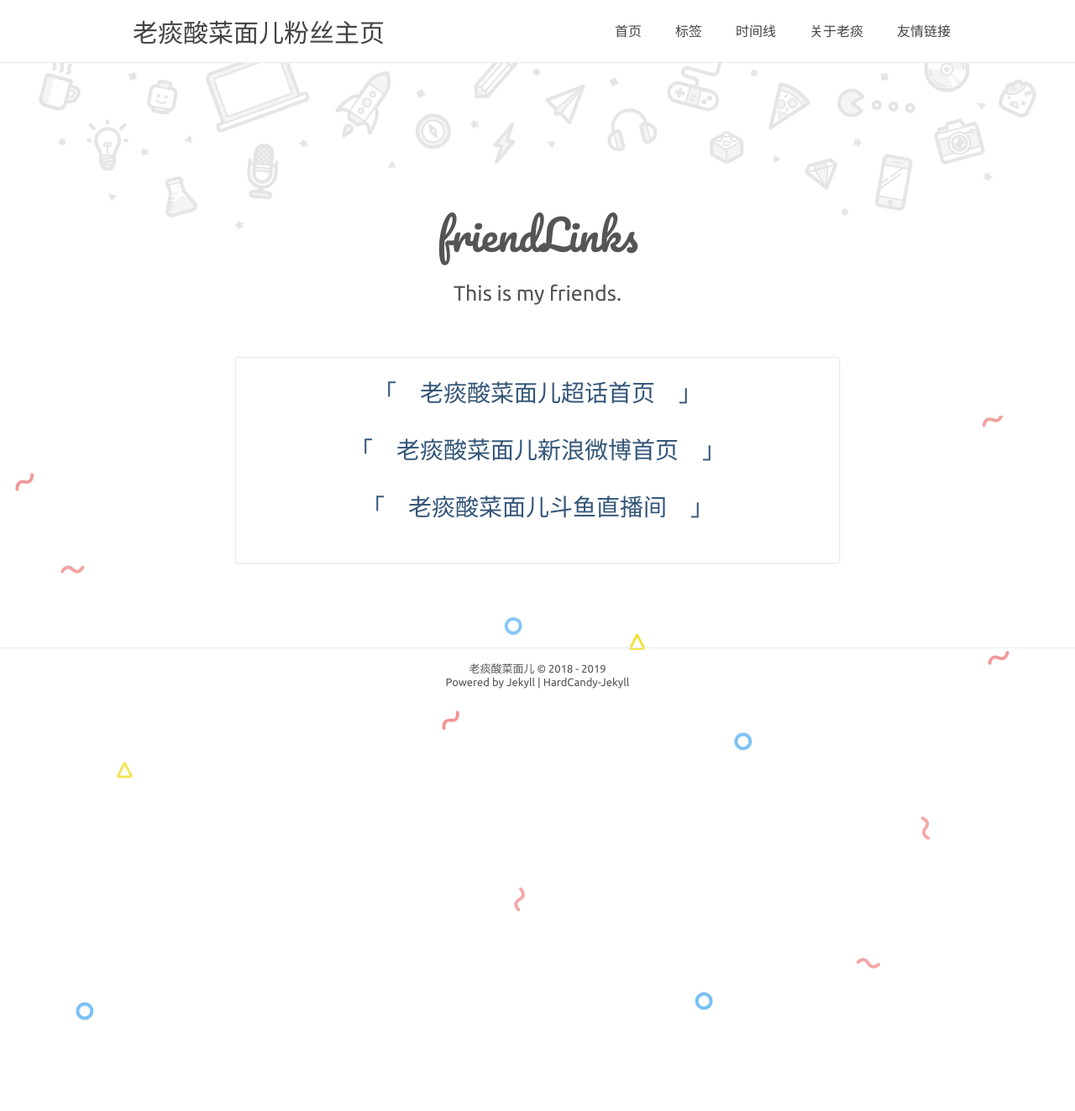
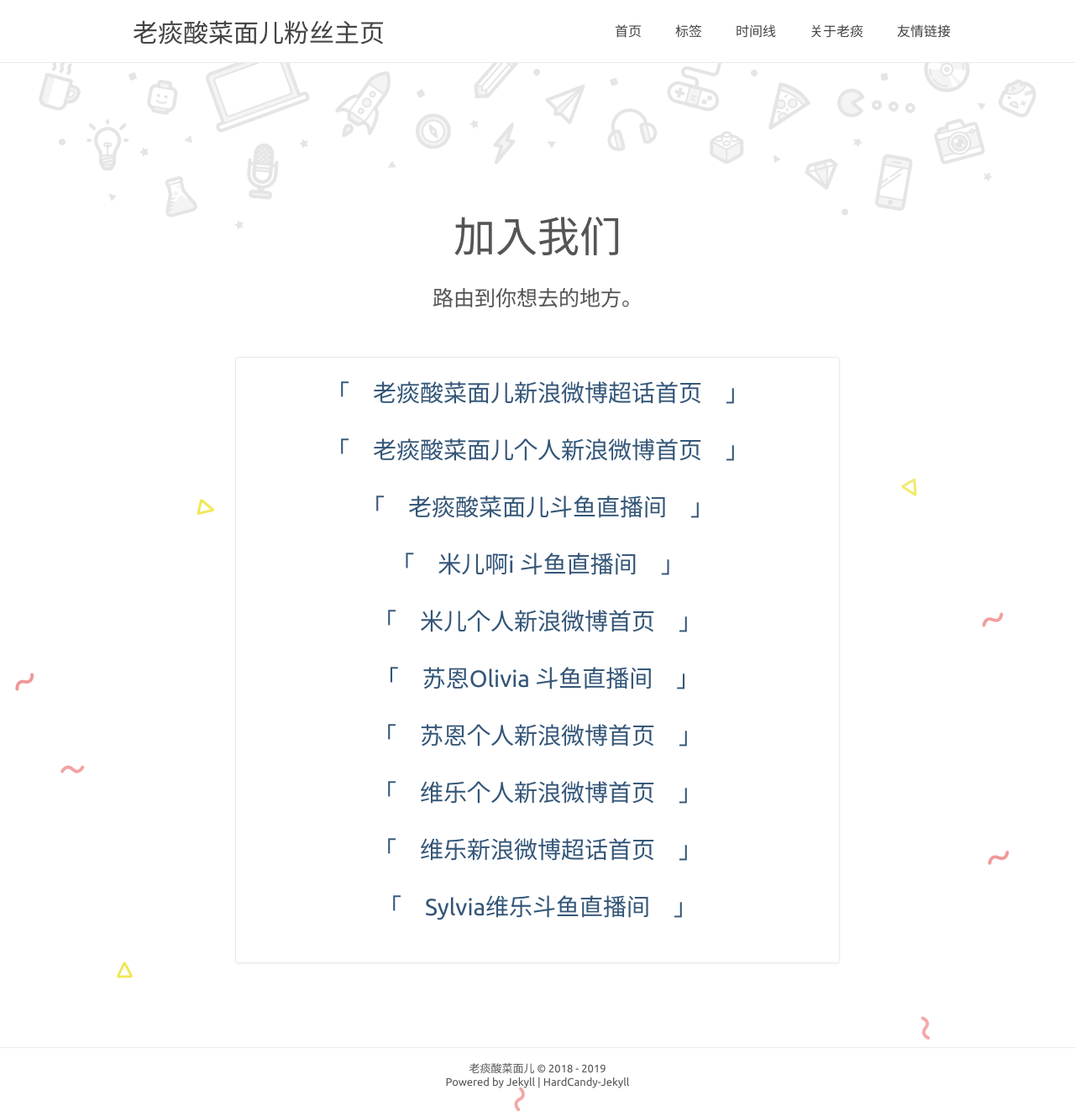
Before and after one commit to grandtanfans/grandtanfans.github.io, a Jekyll site: the page built from friendLink.html, in a window 1280 px wide. Shown: the whole page at 84% size. Built offline with Jekyll 4.4.1, drawn with Linux system fonts in a browser that asks for light colours; comment, search, counter and statistics services are not loaded.

Commit message:
feat: update

```diff
--- a/_config.yml
+++ b/_config.yml
@@ -14,10 +14,10 @@
 
 # 博主
 author: true
-name: 'your awesome name'
-NickName: '老痰酸菜面儿'
+name: '老痰酸菜面儿应援团'
+NickName: '痰黄刀'
 webtitle: '老痰酸菜面儿粉丝主页'
-bio: '老痰粉丝团主页之一，非痰本人，亦不代表老痰相关立场。'
+bio: '老痰粉丝团主页之一，博主非痰本人，亦不代表老痰相关立场。'
 about: true
 aboutyou: '老痰者，名痰咏麟，广东肇庆人也。痰风流倜傥，绝类坐拥女粉无数之赵又廷。<br/>性宽和温雅，于建筑艺术颇有钻研，位除项目经理，有高级工程师之才，苟全产值于工地。<br/>痰生喜团建，亦颇好音律。尝于夜深人静之时，观苏、米之舞，振臂一呼，万人皆嘶，甚欢；尝歌《三角题》之曲，绕梁三日，闻者咸称之曰“屌”。'
 portraits: '/assets/profile.jpg' # your portraits image file path
@@ -59,9 +59,16 @@
 
 # 友情链接
 friends:
-  老痰酸菜面儿超话首页: 'https://www.weibo.com/p/100808c9bf185bddd18c52092ca1528b4d683a'
-  老痰酸菜面儿新浪微博首页: 'https://weibo.com/u/1790149570'
+  老痰酸菜面儿新浪微博超话首页: 'https://www.weibo.com/p/100808c9bf185bddd18c52092ca1528b4d683a'
+  老痰酸菜面儿个人新浪微博首页: 'https://weibo.com/u/1790149570'
   老痰酸菜面儿斗鱼直播间: 'https://www.douyu.com/2295410'
+  米儿啊i 斗鱼直播间: 'https://www.douyu.com/52011'
+  米儿个人新浪微博首页: 'https://weibo.com/u/5976742820'
+  苏恩Olivia 斗鱼直播间: 'https://www.douyu.com/42666'
+  苏恩个人新浪微博首页: 'https://weibo.com/u/6051078087'
+  维乐个人新浪微博首页: 'https://weibo.com/u/6493636275'
+  维乐新浪微博超话首页: 'https://weibo.com/p/100808f256ebff513f26d7046caa5556cb373d'
+  Sylvia维乐斗鱼直播间: 'https://www.douyu.com/3742334'
 
 # 评论 最佳体验 在disqus、livere和Gitment之间三选一
 # disqus 评论
--- a/friendLink.html
+++ b/friendLink.html
@@ -1,8 +1,8 @@
 ---
 layout: default
 title: 友情链接
-page-title: friendLinks
-home-title: This is my friends.
+page-title: 加入我们
+home-title: 路由到你想去的地方。
 description:
 ---
 
--- a/index.html
+++ b/index.html
@@ -1,9 +1,9 @@
 ---
 layout: default
-title: your awesome title
+title: 老痰酸菜面儿
 page-title: your awesome page-title.
 home-title: your awesome home-title.
-description: description
+description: 今天的不团建，只是为了更好地充电。
 ---
 
 {% include header.html %}
--- a/tags.html
+++ b/tags.html
@@ -2,7 +2,7 @@
 layout: default
 title: 标签
 page-title: tags
-home-title: Let's pick something.
+home-title: 划重点。
 description:
 ---
 
```
